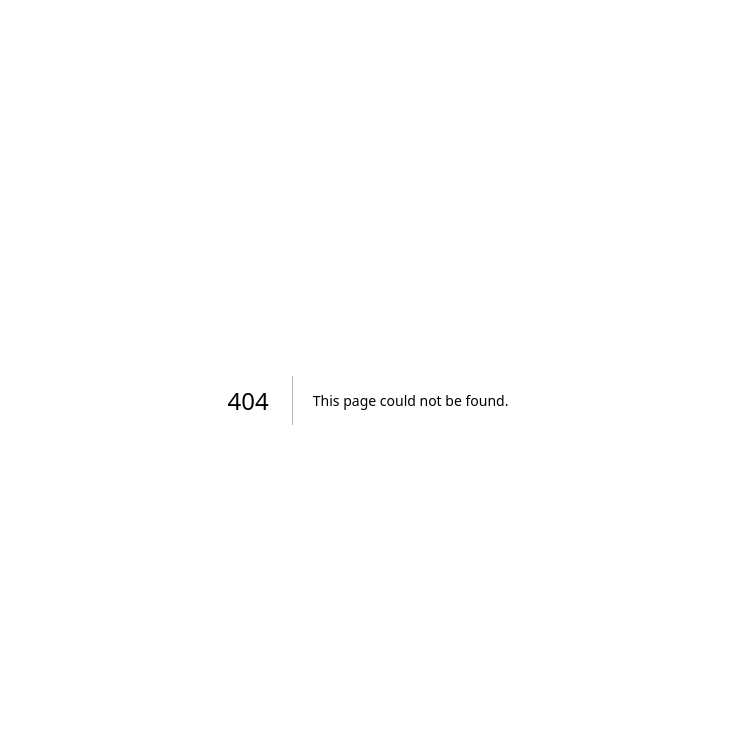
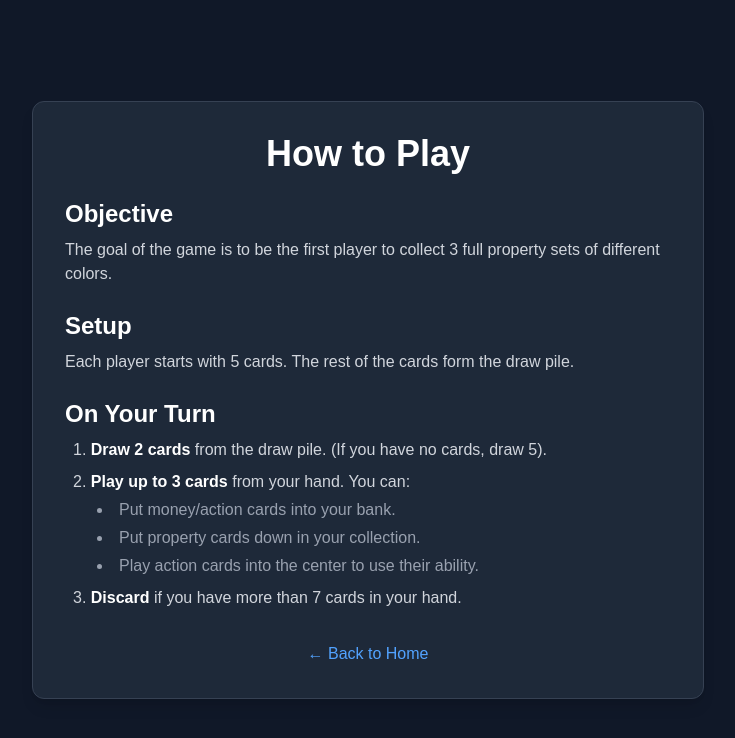
Before and after one commit to BalloonAnd888/csufopoly, a Next.js app: page /howToPlay in a window 1280 px wide. Before the commit this address had no page. Shown: the top 738 px of the page, without its empty margins (272-1007 px from the left). Built offline with nearby package versions, Linux system fonts and the light colour scheme.

Commit message:
Add landing page with Create, Join, and How to Play options

```diff
--- /dev/null
+++ b/app/create/page.tsx
@@ -0,0 +1,32 @@
+import Link from "next/link";
+
+export default function CreateGamePage() {
+  return (
+    <main className="flex min-h-screen flex-col items-center justify-center bg-gray-900 text-white p-8">
+      <div className="text-center w-full max-w-md p-8 bg-gray-800 rounded-xl shadow-lg border border-gray-700">
+        <h1 className="text-4xl font-bold mb-4">Create Game Lobby</h1>
+        <p className="text-gray-400 mb-6">
+          This is where game settings (like properties to win) and the player
+          list will be displayed.
+        </p>
+
+        {/* Placeholder for settings and player list */}
+        <div className="text-left bg-gray-900 p-4 rounded-lg">
+          <p>
+            Game Code:{" "}
+            <span className="font-mono bg-gray-700 p-1 rounded">XYZ123</span>
+          </p>
+          <p>Players: You</p>
+          <p>Properties to Win: 3</p>
+        </div>
+
+        <Link
+          href="/"
+          className="mt-8 inline-block text-blue-400 hover:text-blue-300"
+        >
+          &larr; Back to Home
+        </Link>
+      </div>
+    </main>
+  );
+}
--- /dev/null
+++ b/app/howToPlay/page.tsx
@@ -0,0 +1,67 @@
+import Link from "next/link";
+
+export default function HowToPlayPage() {
+  return (
+    <main className="flex min-h-screen flex-col items-center justify-center bg-gray-900 text-white p-8">
+      <div className="w-full max-w-2xl p-8 bg-gray-800 rounded-xl shadow-lg border border-gray-700">
+        <h1 className="text-4xl font-bold mb-6 text-center">How to Play</h1>
+
+        <div className="space-y-6 text-gray-300">
+          <section>
+            <h2 className="text-2xl font-semibold text-white mb-2">
+              Objective
+            </h2>
+            <p>
+              The goal of the game is to be the first player to collect 3 full
+              property sets of different colors.
+            </p>
+          </section>
+
+          <section>
+            <h2 className="text-2xl font-semibold text-white mb-2">Setup</h2>
+            <p>
+              Each player starts with 5 cards. The rest of the cards form the
+              draw pile.
+            </p>
+          </section>
+
+          <section>
+            <h2 className="text-2xl font-semibold text-white mb-2">
+              On Your Turn
+            </h2>
+            <ol className="list-decimal list-inside space-y-2 ml-2">
+              <li>
+                <span className="font-bold text-white">Draw 2 cards</span> from
+                the draw pile. (If you have no cards, draw 5).
+              </li>
+              <li>
+                <span className="font-bold text-white">Play up to 3 cards</span>{" "}
+                from your hand. You can:
+                <ul className="list-disc list-inside ml-6 mt-1 space-y-1 text-gray-400">
+                  <li>Put money/action cards into your bank.</li>
+                  <li>Put property cards down in your collection.</li>
+                  <li>
+                    Play action cards into the center to use their ability.
+                  </li>
+                </ul>
+              </li>
+              <li>
+                <span className="font-bold text-white">Discard</span> if you
+                have more than 7 cards in your hand.
+              </li>
+            </ol>
+          </section>
+        </div>
+
+        <div className="text-center mt-8">
+          <Link
+            href="/"
+            className="inline-block text-blue-400 hover:text-blue-300 transition-colors"
+          >
+            &larr; Back to Home
+          </Link>
+        </div>
+      </div>
+    </main>
+  );
+}
--- /dev/null
+++ b/app/join/page.tsx
@@ -0,0 +1,32 @@
+import Link from "next/link";
+
+export default function JoinGamePage() {
+  return (
+    <main className="flex min-h-screen flex-col items-center justify-center bg-gray-900 text-white p-8">
+      <div className="text-center w-full max-w-md p-8 bg-gray-800 rounded-xl shadow-lg border border-gray-700">
+        <h1 className="text-4xl font-bold mb-4">Join a Game</h1>
+        <p className="text-gray-400 mb-6">
+          Enter a game code from your friend to join their lobby.
+        </p>
+
+        <div className="flex flex-col space-y-4">
+          <input
+            type="text"
+            placeholder="Enter Game Code"
+            className="w-full bg-gray-900 border border-gray-600 rounded-lg p-3 text-center font-mono uppercase tracking-widest focus:outline-none focus:ring-2 focus:ring-blue-500"
+          />
+          <button className="w-full bg-green-600 hover:bg-green-700 text-white font-bold py-3 px-4 rounded-lg transition duration-200">
+            Join
+          </button>
+        </div>
+
+        <Link
+          href="/"
+          className="mt-8 inline-block text-blue-400 hover:text-blue-300"
+        >
+          &larr; Back to Home
+        </Link>
+      </div>
+    </main>
+  );
+}
--- a/app/page.tsx
+++ b/app/page.tsx
@@ -1,65 +1,39 @@
-import Image from "next/image";
+"use client";
 
-export default function Home() {
+import Link from "next/link";
+
+export default function HomePage() {
   return (
-    <div className="flex min-h-screen items-center justify-center bg-zinc-50 font-sans dark:bg-black">
-      <main className="flex min-h-screen w-full max-w-3xl flex-col items-center justify-between py-32 px-16 bg-white dark:bg-black sm:items-start">
-        <Image
-          className="dark:invert"
-          src="/next.svg"
-          alt="Next.js logo"
-          width={100}
-          height={20}
-          priority
-        />
-        <div className="flex flex-col items-center gap-6 text-center sm:items-start sm:text-left">
-          <h1 className="max-w-xs text-3xl font-semibold leading-10 tracking-tight text-black dark:text-zinc-50">
-            To get started, edit the page.tsx file.
+    <main className="flex min-h-screen flex-col items-center justify-center bg-gray-900 text-white p-8">
+      <div className="text-center">
+        <h1 className="text-5xl font-bold tracking-tighter mb-4">
+          Monopoly Deal Online
         </h1>
-          <p className="max-w-md text-lg leading-8 text-zinc-600 dark:text-zinc-400">
-            Looking for a starting point or more instructions? Head over to{" "}
-            <a
-              href="https://vercel.com/templates?framework=next.js&utm_source=create-next-app&utm_medium=appdir-template-tw&utm_campaign=create-next-app"
-              className="font-medium text-zinc-950 dark:text-zinc-50"
-            >
-              Templates
-            </a>{" "}
-            or the{" "}
-            <a
-              href="https://nextjs.org/learn?utm_source=create-next-app&utm_medium=appdir-template-tw&utm_campaign=create-next-app"
-              className="font-medium text-zinc-950 dark:text-zinc-50"
-            >
-              Learning
-            </a>{" "}
-            center.
+        <p className="text-gray-400 mb-10">
+          The online version of the classic fast-paced card game.
         </p>
       </div>
-        <div className="flex flex-col gap-4 text-base font-medium sm:flex-row">
-          <a
-            className="flex h-12 w-full items-center justify-center gap-2 rounded-full bg-foreground px-5 text-background transition-colors hover:bg-[#383838] dark:hover:bg-[#ccc] md:w-39.5"
-            href="https://vercel.com/new?utm_source=create-next-app&utm_medium=appdir-template-tw&utm_campaign=create-next-app"
-            target="_blank"
-            rel="noopener noreferrer"
+
+      <div className="flex flex-col space-y-4 w-full max-w-xs">
+        <Link
+          href="/create"
+          className="w-full bg-blue-600 hover:bg-blue-700 text-white font-bold py-3 px-4 rounded-lg transition duration-200 shadow-lg text-center"
         >
-            <Image
-              className="dark:invert"
-              src="/vercel.svg"
-              alt="Vercel logomark"
-              width={16}
-              height={16}
-            />
-            Deploy Now
-          </a>
-          <a
-            className="flex h-12 w-full items-center justify-center rounded-full border border-solid border-black/8 px-5 transition-colors hover:border-transparent hover:bg-black/4 dark:border-white/[.145] dark:hover:bg-[#1a1a1a] md:w-39.5"
-            href="https://nextjs.org/docs?utm_source=create-next-app&utm_medium=appdir-template-tw&utm_campaign=create-next-app"
-            target="_blank"
-            rel="noopener noreferrer"
+          Create Game
+        </Link>
+        <Link
+          href="/join"
+          className="w-full bg-green-600 hover:bg-green-700 text-white font-bold py-3 px-4 rounded-lg transition duration-200 shadow-lg text-center"
         >
-            Documentation
-          </a>
+          Join Game
+        </Link>
+        <Link
+          href="/howToPlay"
+          className="w-full bg-gray-700 hover:bg-gray-800 text-white font-bold py-3 px-4 rounded-lg transition duration-200 shadow-lg text-center"
+        >
+          How to Play
+        </Link>
       </div>
     </main>
-    </div>
   );
 }
```
Lines whose indentation alone changed are shown as unchanged.
